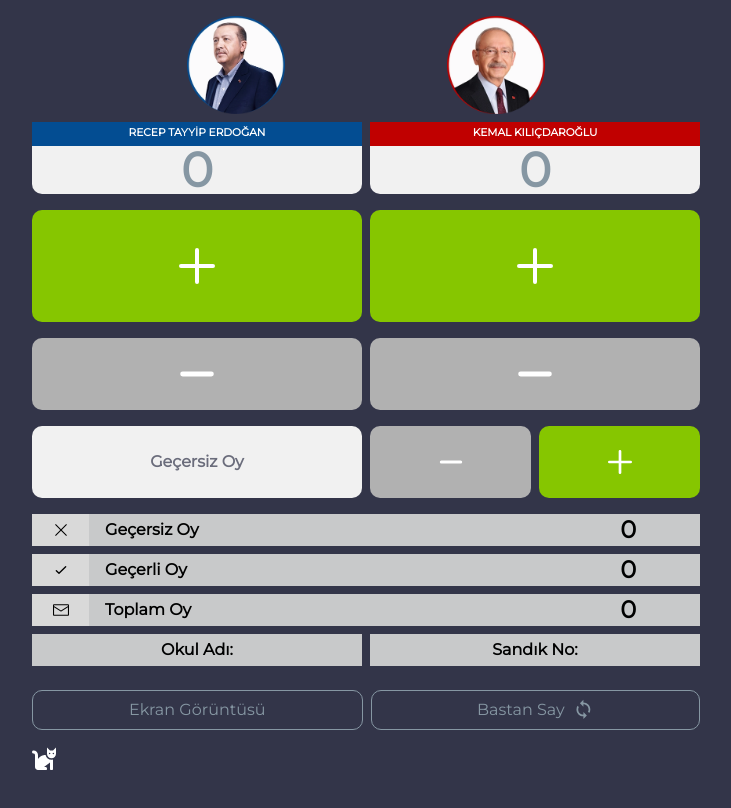
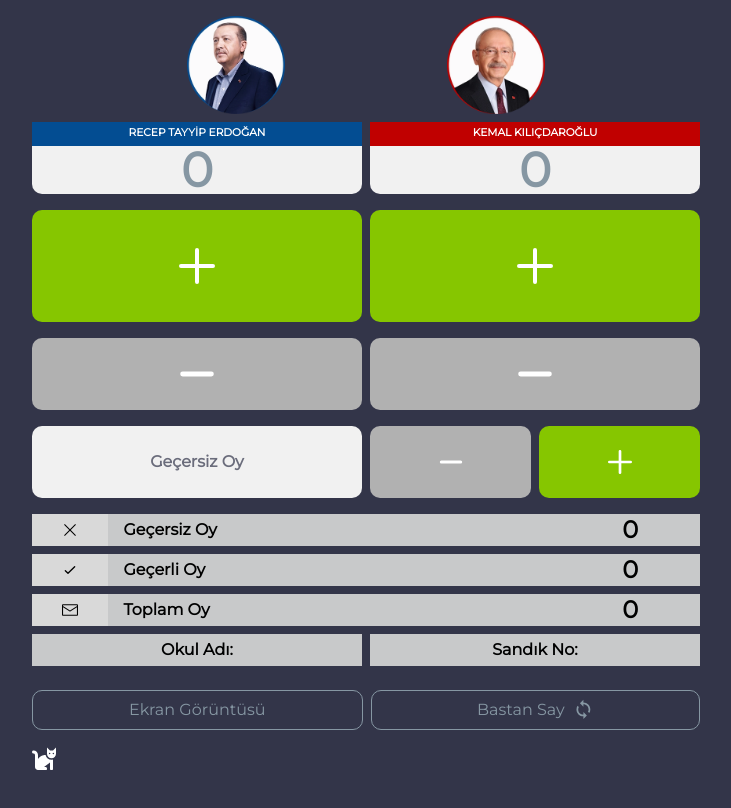
Before and after one commit to K2adir/oySay, a React (Vite) app: page / in a window 1280 px wide. Shown: the whole page, without its empty margins (274-1005 px from the left). Built offline with nearby package versions, Linux system fonts and the light colour scheme.

Commit message:
alignment fix - bottom bar

```diff
--- a/src/components/Inputs/Inputs.scss
+++ b/src/components/Inputs/Inputs.scss
@@ -4,7 +4,8 @@
   display: flex;
   justify-content: center;
   align-items: center;
-
+  padding-left: 1rem;
+  padding-right: 1rem;
   input {
     font-size: 1rem;
     background-color: #c8c9ca;
--- a/src/components/Scores/Scores.scss
+++ b/src/components/Scores/Scores.scss
@@ -4,6 +4,7 @@
   gap: 0.5rem;
   flex-direction: column;
   width: 100%;
+  //   padding: 0 0.5rem;
   .scores__row {
     display: flex;
     justify-content: start;
@@ -17,7 +18,7 @@
       justify-content: center;
       align-items: center;
       height: 100%;
-      width: 11%;
+      width: 15%;
     }
 
     .scores__text {
```
